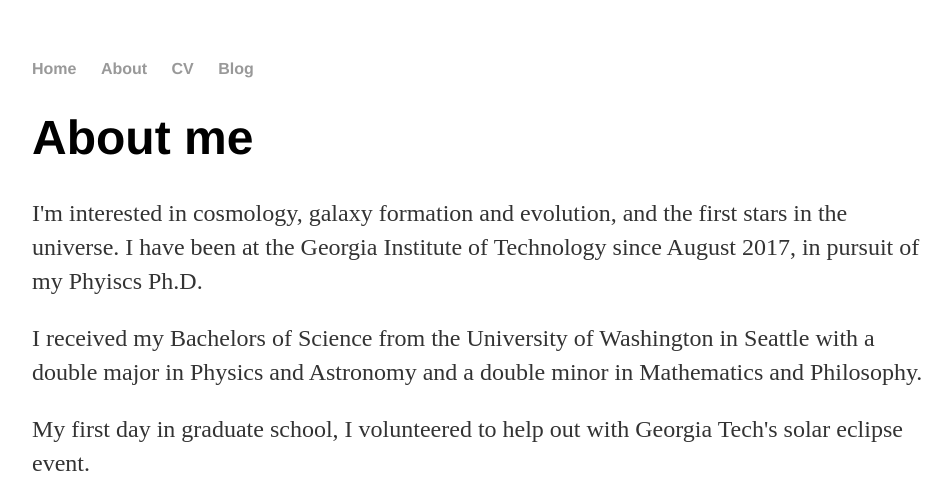
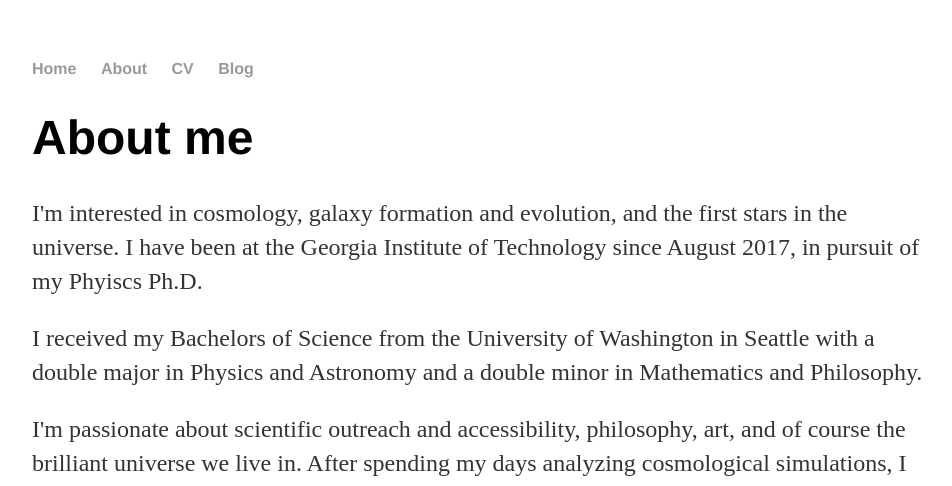
Before and after one commit to drenniks/testsite, a Jekyll site: the page built from about/index.html, in a window 1280 px wide. Shown: the top 486 px of the page, without its empty margins (160-1112 px from the left). Built offline with Jekyll 4.4.1, drawn with Linux system fonts in a browser that asks for light colours; some of the changed text lies outside the part shown.

Commit message:
Update index.html

```diff
--- a/about/index.html
+++ b/about/index.html
@@ -7,6 +7,9 @@
 	the Georgia Institute of Technology since August 2017, in pursuit of my Phyiscs Ph.D.</p>
 	<p>I received my Bachelors of Science from the University of Washington in Seattle with a double major in Physics and Astronomy and a double minor in Mathematics
   	and Philosophy. </p>
+	<p>I'm passionate about scientific outreach and accessibility, philosophy, art, and of course the brilliant universe we live in.
+	After spending my days analyzing cosmological simulations, I get to come home to two adorable kitties I adopted at the Atlanta Humane Society.</p>
+	<center><img src="kitties.jpg" width="50%" height="50%" /></center>
 
 	<p>My first day in graduate school, I volunteered to help out with Georgia Tech's solar eclipse event.</p>
 	<p> Here is an image with my parents and I from that day!</p>
```
